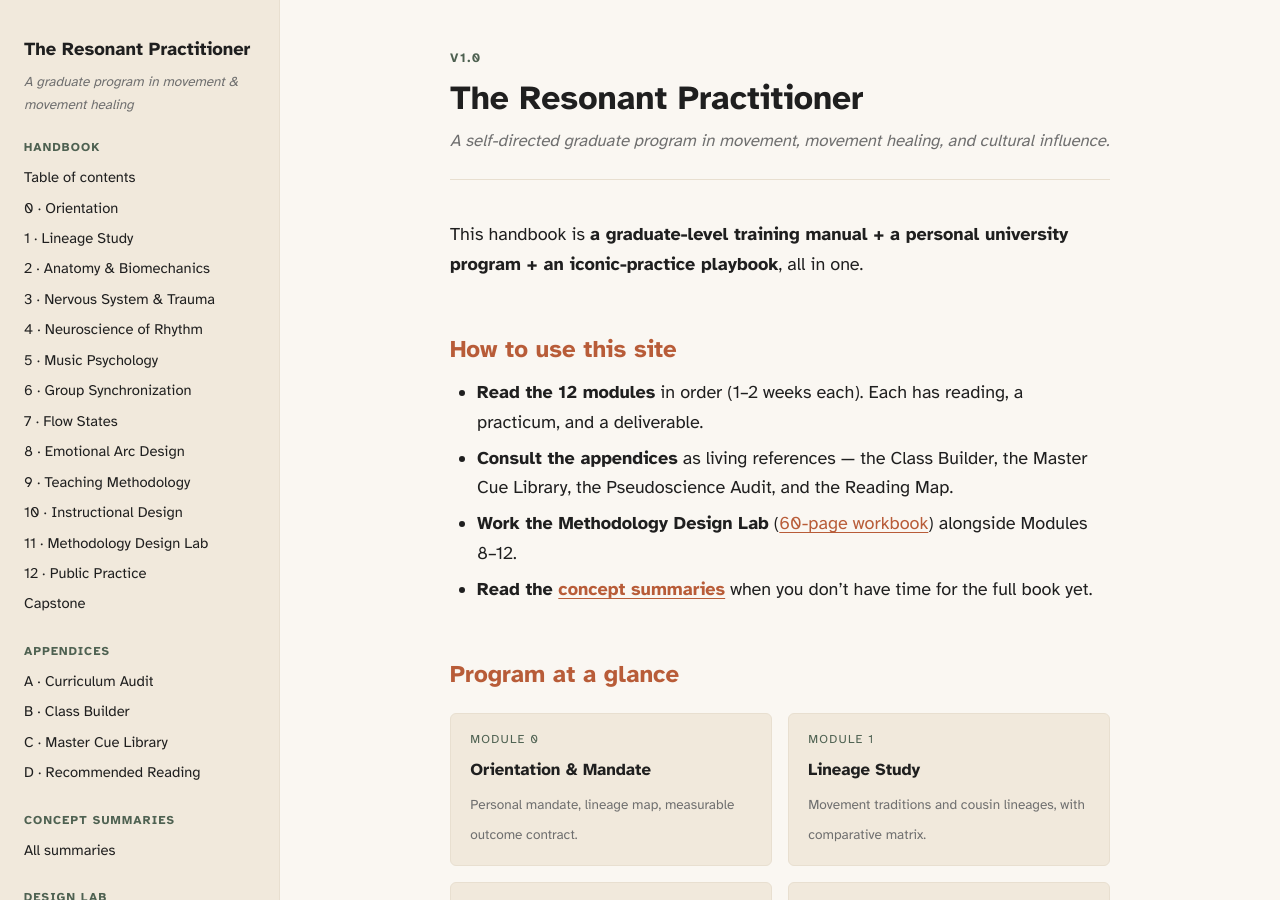
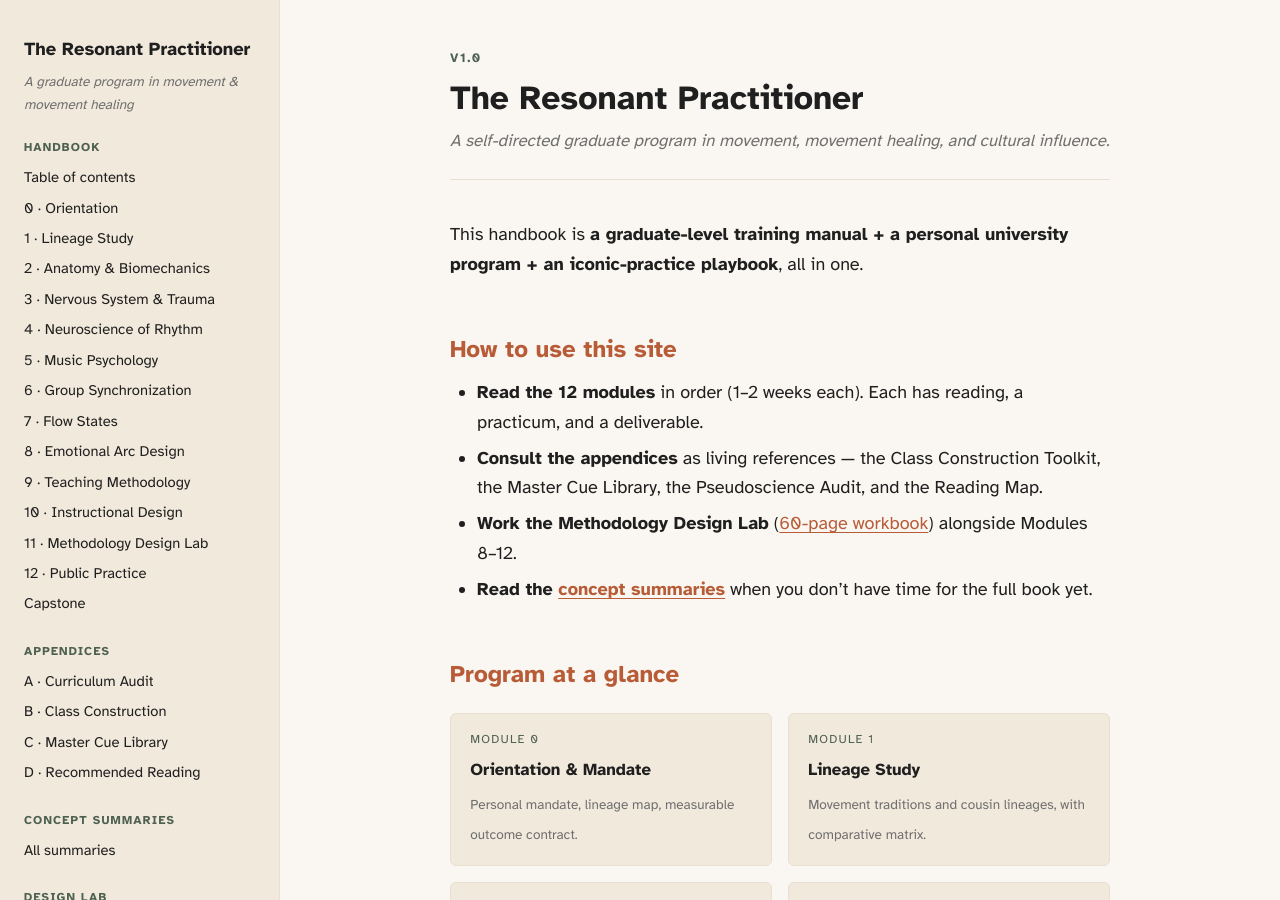
Before and after one commit to sherlockfit/resonant-practitioner, a Jekyll site: the page built from index.md, in a window 1280 px wide and 900 px high. Built offline with Jekyll 4.4.1, drawn with Linux system fonts in a browser that asks for light colours; some of the changed text lies outside the part shown.

Commit message:
Rename Appendix B to "Class Construction Toolkit"
- index.md: update appendix card + "How to use" bullet
- handbook/index.md: rename appendix entry
- _includes/nav.html: update sidebar label

Folder path (appendix-b-class-builder/) kept intact to avoid breaking links.

```diff
--- a/_includes/nav.html
+++ b/_includes/nav.html
@@ -20,7 +20,7 @@
 
 <h2>Appendices</h2>
 <a href="{{ '/handbook/appendix-a-audit/' | relative_url }}">A · Curriculum Audit</a>
-<a href="{{ '/handbook/appendix-b-class-builder/' | relative_url }}">B · Class Builder</a>
+<a href="{{ '/handbook/appendix-b-class-builder/' | relative_url }}">B · Class Construction</a>
 <a href="{{ '/handbook/appendix-c-cue-library/' | relative_url }}">C · Master Cue Library</a>
 <a href="{{ '/handbook/appendix-d-resources/' | relative_url }}">D · Recommended Reading</a>
 
--- a/index.md
+++ b/index.md
@@ -9,7 +9,7 @@ This handbook is **a graduate-level training manual + a personal university prog
 ## How to use this site
 
 - **Read the 12 modules** in order (1–2 weeks each). Each has reading, a practicum, and a deliverable.
-- **Consult the appendices** as living references — the Class Builder, the Master Cue Library, the Pseudoscience Audit, and the Reading Map.
+- **Consult the appendices** as living references — the Class Construction Toolkit, the Master Cue Library, the Pseudoscience Audit, and the Reading Map.
 - **Work the Methodology Design Lab** ([60-page workbook](./workbook/)) alongside Modules 8–12.
 - **Read the [concept summaries](./summaries/)** when you don't have time for the full book yet.
 
@@ -30,7 +30,7 @@ This handbook is **a graduate-level training manual + a personal university prog
   <a class="toc-card" href="./handbook/11-methodology-lab/"><span class="num">Module 11</span><span class="title">Methodology Design Lab</span><span class="desc">Build your own system and certification.</span></a>
   <a class="toc-card" href="./handbook/12-public-practice/"><span class="num">Module 12</span><span class="title">Public Practice</span><span class="desc">Becoming a fitness icon: Fonda, LaLanne, Pilates, Iyengar, you.</span></a>
   <a class="toc-card" href="./workbook/"><span class="num">Workbook</span><span class="title">Methodology Design Lab</span><span class="desc">60-page worksheet companion to Module 11.</span></a>
-  <a class="toc-card" href="./handbook/appendix-b-class-builder/"><span class="num">Appendix B</span><span class="title">Class Builder Toolkit</span><span class="desc">One-page plan, default score, ten teaching drills, checklist.</span></a>
+  <a class="toc-card" href="./handbook/appendix-b-class-builder/"><span class="num">Appendix B</span><span class="title">Class Construction Toolkit</span><span class="desc">One-page plan, default score, ten teaching drills, checklist.</span></a>
   <a class="toc-card" href="./handbook/appendix-c-cue-library/"><span class="num">Appendix C</span><span class="title">Master Cue Library</span><span class="desc">200+ cues organized by intent.</span></a>
   <a class="toc-card" href="./summaries/"><span class="num">Library</span><span class="title">Concept Summaries</span><span class="desc">Concise summaries of every key text cited.</span></a>
 </div>
```
Also changed, not shown: handbook/index.md (+1 -1 lines).
